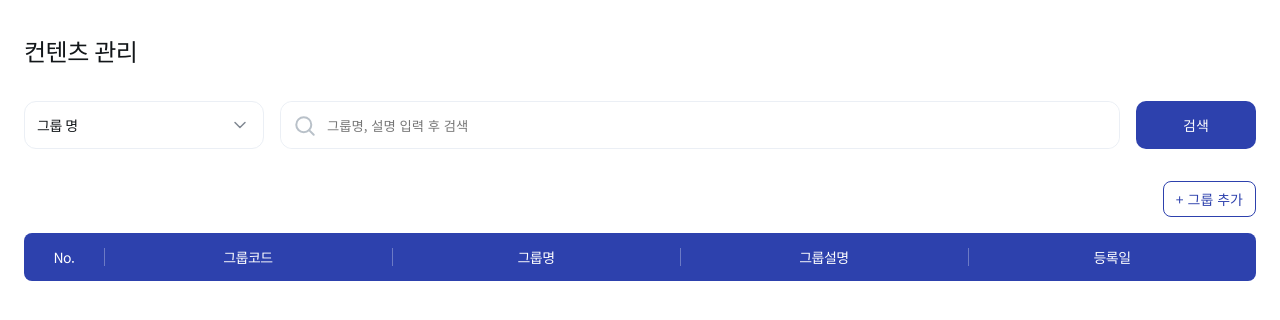
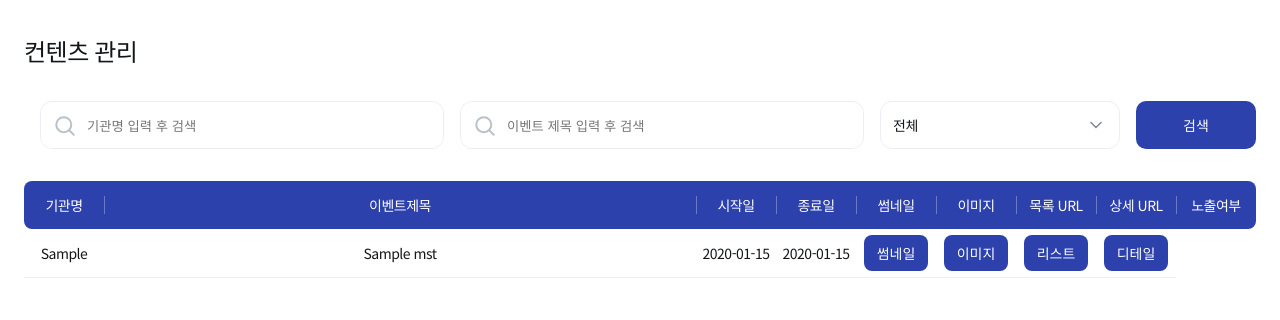
Before and after one commit to dubhe-fintime/finTime, a Flask app: page /contentsManage in a window 1280 px wide. Shown: the top 320 px of the page. Run offline with Flask 3, Linux system fonts and the light colour scheme; the visitor is signed in with stand-in values (Sample User, id 1); tables that the repository leaves empty or names only in its code hold one stand-in row (values such as "Sample post"); lists and menus that the app fills with data are empty; some web fonts are replaced.

Commit message:
어드민

```diff
--- a/dbQuery.py
+++ b/dbQuery.py
@@ -151,10 +151,11 @@
         query += " WHERE 1=1"
 
         if len(values[0])>0 :
-            query += f" AND c.COR_NM LIKE ('{values[0]}')"
+            query += f" AND c.COR_NM LIKE '%{values[0]}%'"
         if len(values[1])>0 :
-            query += f" AND a.EVT_TITLE LIKE ('{values[1]}')"
+            query += f" AND a.EVT_TITLE LIKE '%{values[1]}%'"
 
+        print(query)
     elif qType == "A2": # 배치데이터 이벤트 테이블 적용
         query =  "INSERT INTO EVT_MST "
         query += "	(	 "
@@ -212,6 +213,14 @@
         query += "FROM EVT_MST a "
         query += "	LEFT JOIN COR_MST b ON a.COR_NO = b.COR_NO "
 
+        query += " WHERE 1=1"
+        if len(values[0])>0 :
+            query += f" AND b.COR_NM LIKE '%{values[0]}%'"
+        if len(values[1])>0 :
+            query += f" AND a.EVT_TITLE LIKE '%{values[1]}%'"
+        if len(values[2])>0 :
+            query += f" AND a.USE_YN = '{values[2]}'"
+
     # print("###################################")
     # print(query)
     # print("###################################")
--- a/main.py
+++ b/main.py
@@ -1297,10 +1297,6 @@
     corNm = request.form.get('corNm', default='', type=str)
     corSub = request.form.get('corSub', default='', type=str)
 
-    if corNm != '' :
-        corNm = '%'+corNm+'%'
-    if corSub != '' :
-        corSub = '%'+corSub+'%'
     values = [corNm, corSub]
 
     try:
@@ -1340,8 +1336,14 @@
 @app.route('/evtDataList', methods=["POST"])
 def evtDataList():
 
+    corNm = request.form.get('corNm', default='', type=str)
+    corSub = request.form.get('corSub', default='', type=str)
+    useYn = request.form.get('useYn', default='', type=str)
+
+    values = [corNm, corSub, useYn]
+
     try:
-        results = execute_mysql_query_select("A5", [])
+        results = execute_mysql_query_rest("A5", values)
 
         # if not results:
         #     return jsonify({"message": "No data found"}), 404  # 데이터가 없을 경우 404 응답
@@ -1350,7 +1352,6 @@
         # return jsonify(results)  # JSON 형식으로 응답
 
         datas = []
-        logger.info(str(results))
         for item in results:
             data = {
                 'cor_no': item[0],
--- a/templates/contentsManage/contentsManage.html
+++ b/templates/contentsManage/contentsManage.html
@@ -16,48 +16,71 @@
   <div class="container">
     <main class="main-area">
       <h2 class="title">컨텐츠 관리</h2>
-      <form class="search-form">
-        <div class="select-box md">
-          <strong class="label" onclick="ClickSelectLabel('groupName')" id="groupName" name="groupName">그룹 명</strong>
+      <form class="search-form" >
+        <div class="select-box md" style="display:none">
+          <strong class="label" onclick="ClickSelectLabel('searchCor')" id="searchCor" name="searchCor">기관명</strong>
           <ul class="options type">
-            <li class="option" onclick="ClickSelectOption('groupName','그룹명','groupName')">
-              그룹 명
+            <li class="option" onclick="ClickSelectOption('searchCor','기관명','searchCor')">
+              기관명
             </li>
-            <li class="option" onclick="ClickSelectOption('groupName','설명','groupExplain')">
-              그룹 설명
-            </li>
-            <li class="option" onclick="ClickSelectOption('groupName','그룹코드','groupID')">
-              그룹코드
+            <li class="option" onclick="ClickSelectOption('searchCor','이벤트제목','searchSubject')">
+              이벤트 제목
             </li>
           </ul>
         </div>
         <div class="input-wrap">
-          <input id="searchInput" class="input" placeholder="그룹명, 설명 입력 후 검색" />
+          <input id="searchInputCor" class="input" placeholder="기관명 입력 후 검색" />
           <span class="delete-btn"></span>
         </div>
-        <button id="searchBtn" class="btn primary md search-btn">검색</button>
+        <div class="input-wrap" style="margin-left: 16px;">
+          <input id="searchInputSub" class="input" placeholder="이벤트 제목 입력 후 검색" />
+          <span class="delete-btn"></span>
+        </div>
+        <div class="select-box md" style="margin-left: 16px;">
+          <strong class="label" onclick="ClickSelectLabel('useYn')" id="useYn" name="" >전체</strong>
+          <ul class="options type">
+            <li class="option" onclick="ClickSelectOption('useYn','전체','')">
+              전체
+            </li>
+            <li class="option" onclick="ClickSelectOption('useYn','노출','Y')">
+              노출
+            </li>
+            <li class="option" onclick="ClickSelectOption('useYn','비노출','N')">
+              비노출
+            </li>
+          </ul>
+        </div>
+        <button id="searchBtn" class="btn primary md search-btn" onclick="javascript:selectList()">검색</button>
       </form>
       <div class="table-area">
-        <div class="flex justify-between align-end">
+        <div class="flex justify-between align-end" style ="display:none">
           <strong class="count"></strong>
           <button class="btn tertiary sm" id="addBtn" onclick=""> + 그룹 추가</button>
         </div>
         <table class="table intent-table">
-          <caption>그룹 관리 테이블</caption>
+          <caption>컨텐츠 데이터 관리 테이블</caption>
           <colgroup>
             <col width="80px" />
             <col />
-            <col />
-            <col />
-            <col />
+            <col width="80px" />
+            <col width="80px" />
+            <col width="80px" />
+            <col width="80px" />
+            <col width="80px" />
+            <col width="80px" />
+            <col width="80px" />
           </colgroup>
           <thead class="thead type2">
             <tr>
-              <th>No.</th>
-              <th>그룹코드</th>
-              <th>그룹명</th>
-              <th>그룹설명</th>
-              <th>등록일</th>
+              <th>기관명</th>
+              <th>이벤트제목</th>
+              <th>시작일</th>
+              <th>종료일</th>
+              <th>썸네일</th>
+              <th>이미지</th>
+              <th>목록 URL</th>
+              <th>상세 URL</th>
+              <th>노출여부</th>
             </tr>
           </thead>
           <tbody id="dataContent" class="tbody"></tbody>
@@ -74,8 +97,9 @@
   }
 
   $(document).ready(function () {
-    session_ok("{{domain}}", "{{port}}");
-    SearchGroupCode()
+    // session_ok("{{domain}}", "{{port}}");
+    selectList()
+
   })
 
   $("#addBtn").click(function () {
@@ -105,8 +129,105 @@
   }
 
   // 전체 조회
+  function selectList() {
+
+    $("#dataContent").empty();
+    let formData = new FormData();
+
+    let corNm = $('#searchInputCor').val()
+    let corSub = $('#searchInputSub').val()
+    let option = $('#useYn').attr('name')
+
+    formData.append("corNm",corNm)
+    formData.append("corSub",corSub)
+    formData.append("useYn",option)
+
+    fetch("/evtDataList", {
+                method: "POST",
+                body: formData
+            })
+            .then(response => response.json())
+            .then(data => {
+                console.log('success')
+                values = ``
+                data.forEach((v, i) => {
+                  var status = v['use_yn'];
+                  var statusCol = ''
+                  if(status =='Y')
+                  {
+                    // statusCol = `<td><button id='applyBtn' class='btn primary sm' data-json='${JSON.stringify(v)}'  onclick="updateEvent(this)">비노출</button></td>`
+                    statusCol = `<td>노출</td>`
+                  }
+                  else if(status =='N')
+                  {
+                    // statusCol = `<td><button id='applyBtn' class='btn primary sm' data-json='${JSON.stringify(v)}'  onclick="updateEvent(this)">재노출</button></td>`
+                    statusCol = `<td>비노출</td>`
+                  }
+                  values += `
+                    <tr data-id="${i+1}" name="${v['evt_title']}" explain="${v['evt_title']}">
+                      <td>${v['cor_nm']}</td>
+                      <td>${v['evt_title']}</td>
+                      <td>${v['evt_st_date']} </td>
+                      <td>${v['evt_ed_date']} </td>
+                      <td><button id='thumbBtn' class='btn primary sm'>썸네일</button></td>
+                      <td><button id='imgBtn' class='btn primary sm'>이미지</button></td>
+                      <td><button id='listBtn' class='btn primary sm'>리스트</button></td>
+                      <td><button id='dtBtn' class='btn primary sm'>디테일</button></td>`
+                  values += statusCol
+                  values += `  </tr>`
+                });
+                $("#dataContent").append(values)
+
+            })
+            .catch(error => {
+                console.error("Error:", error);
+            });
+
+  }
+  function insertEvent(button) {
+
+    let formData = new FormData();
+
+    formData.append("datas", JSON.stringify(JSON.parse(button.getAttribute("data-json"))));
+    formData.forEach((value, key) => {
+        console.log(`${key}: ${value}`);
+    });
+
+    fetch("/insertEvent", {
+                method: "POST",
+                body: formData
+            })
+            .then(response => response.json())
+            .then(data => {
+              selectList()
+            })
+            .catch(error => {
+              console.error("Error:", error);
+            });
+  }
+  function updateEvent(button) {
+
+    let formData = new FormData();
+
+    formData.append("datas", JSON.stringify(JSON.parse(button.getAttribute("data-json"))));
+    formData.forEach((value, key) => {
+        console.log(`${key}: ${value}`);
+    });
+
+    fetch("/updateEvent", {
+                method: "POST",
+                body: formData
+            })
+            .then(response => response.json())
+            .then(data => {
+              selectList()
+            })
+            .catch(error => {
+              console.error("Error:", error);
+            });
+  }
+  // 전체 조회
   function SearchGroupCode() {
-    session_ok("{{domain}}", "{{port}}");
     $.ajax({
       url: "{{domain}}:{{port}}/getAdminGroup",
       type: "GET",
@@ -136,30 +257,6 @@
   //검색 기능
   $("#searchBtn").click(function (e) {
     e.preventDefault();
-    session_ok("{{domain}}", "{{port}}");
-    let target_data = $('#searchInput').val()
-    let option = $('#groupName').attr('name')
-
-
-    let search_list = []
-
-    $("#dataContent tr").each(function (i, v) {
-      if (option.includes('Name') && $(v).attr('name').includes(target_data)) {
-        search_list.push(v)
-      } else if (option.includes('ID') && $(v).attr('data-id').includes(target_data)) {
-        search_list.push(v)
-      } else if (option.includes('Explain') && $(v).attr('explain').includes(target_data))
-        search_list.push(v)
-    })
-
-    //검색 결과가 없을 경우
-    if (search_list.length == 0) {
-      values = `<p>검색 결과가 없습니다.</p>`
-      OpenModal("검색어 결과 없음", "", true, "", "", "확인", "", true, "md", values)
-    } else {
-      $("#dataContent tr").hide();
-      $(search_list).show();
-    }
   })
 
   //추가 기능
```
Also changed, not shown: templates/scrapingManage/scrapingManage.html (+19 -53 lines).
